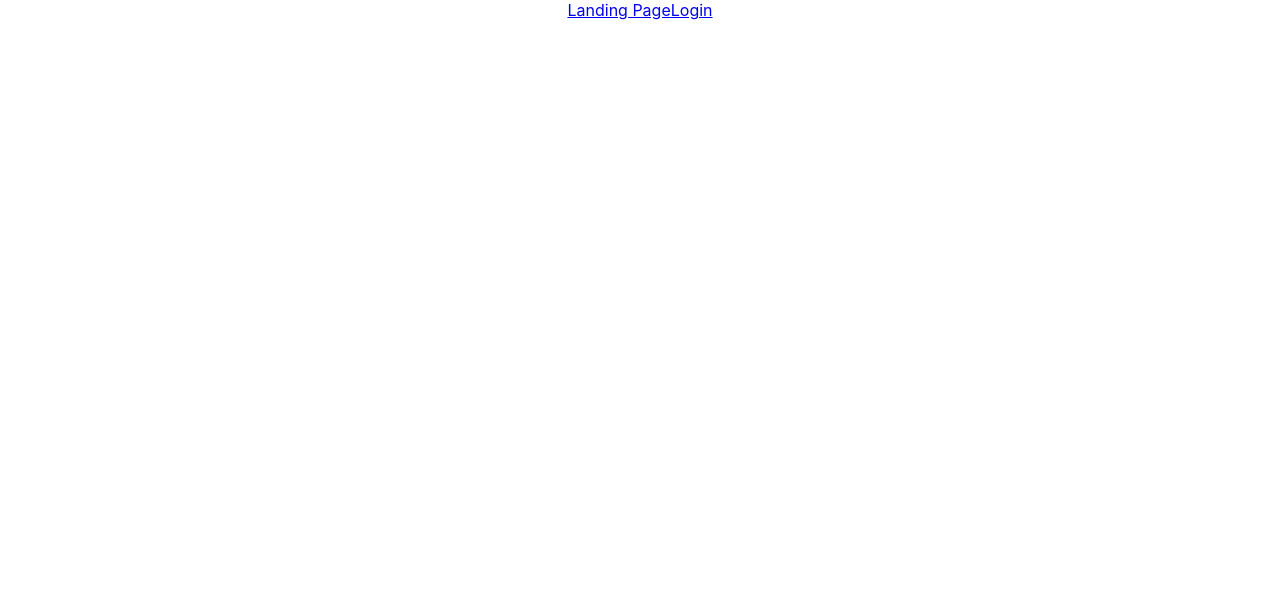
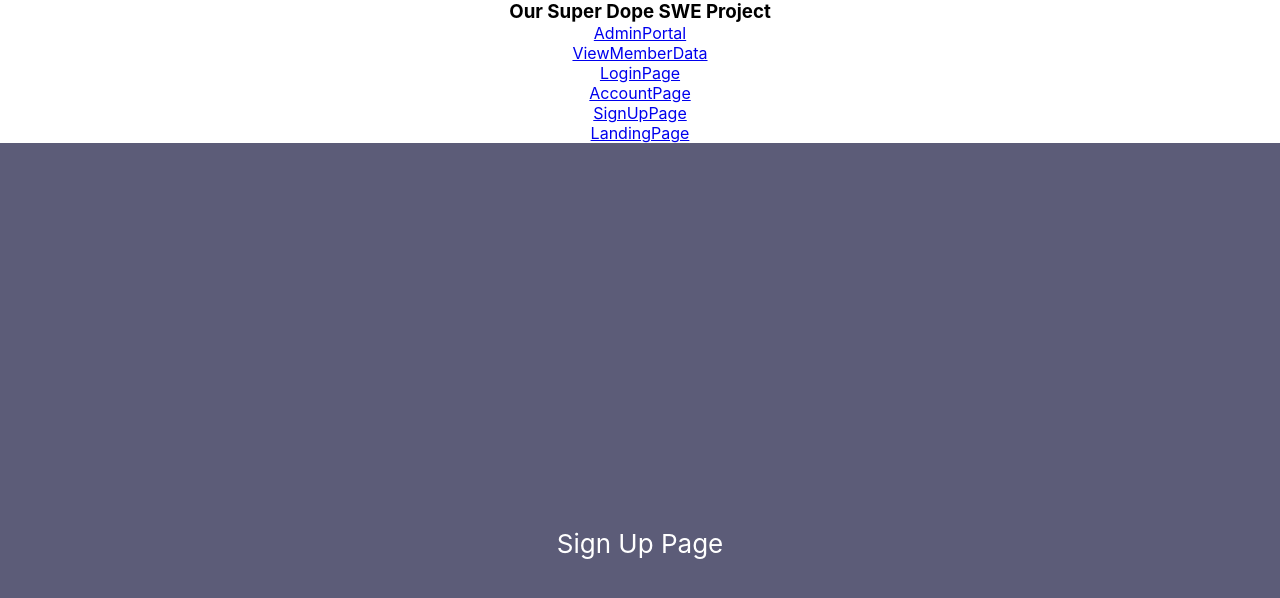
Before and after one commit to mcdirocco/swe-project, a React (Create React App) app in the folder frontend/: page /SignUp in a window 1280 px wide. Shown: the top 598 px of the page. Built offline with nearby package versions, Linux system fonts and the light colour scheme.

Commit message:
Navbar+Routing
The basic navbar is created with 6 links, and we can reroute to our new pages based on their addresses (/Landing, etc).  Couldn't figure out the css styling for the navbar yet.

```diff
--- a/frontend/src/App.css
+++ b/frontend/src/App.css
@@ -36,8 +36,3 @@
     transform: rotate(360deg);
   }
 }
-
-
-/*making a comment*/
-
-/* this is a comment made by Nick to make sure he can push to the master branch */
--- a/frontend/src/App.js
+++ b/frontend/src/App.js
@@ -1,5 +1,6 @@
 import './App.css';
 import React, { useState } from "react";
+import Navbar from "./components/Navbar/Navbar";
 
 import {
   BrowserRouter as Router,
@@ -7,20 +8,32 @@ import {
   Link,
 } from "react-router-dom";
 
+import AdminPortal from "./components/AdminPortal";
 import Landing from "./components/Landing";
 import Login from "./components/Login";
-
+import MemberData from "./components/MemberData";
+import AccountDetails from "./components/AccountDetails";
+import SignUp from "./components/SignUp";
 
 const App = () => {
   return (
     <section className="App">
+      <div><Navbar /></div>
       <Router>
-        <Link to="/Landing">Landing Page</Link>
-        <Link to="/Login">Login</Link>
+        <Route path="/AdminPortal" component={AdminPortal} />
+        <Route path="/MemberData" component={MemberData} />
+        <Route path="/Login" component={Login} />
+        <Route path="/AccountDetails" component={AccountDetails} />
+        <Route path="/SignUp" component={SignUp} />
         <Route path="/Landing" component={Landing} />
-        <Route path="/Login" component={Login} />
       </Router>
     </section>
+
   );
 };
 export default App;
+
+/*
+<Link to="/Landing">Landing Page</Link>
+        <Link to="/Login">Login</Link>
+ */
--- a/frontend/src/components/AccountDetails.js
+++ b/frontend/src/components/AccountDetails.js
@@ -2,7 +2,7 @@ const AccountDetails = () => {
     return (
       <div className="App">
         <header className="App-header">
-          Login comp
+          Account Details Page
         </header>
       </div>
     );
--- a/frontend/src/components/AdminPortal.js
+++ b/frontend/src/components/AdminPortal.js
@@ -2,7 +2,7 @@ const AdminPortal = () => {
     return (
       <div className="App">
         <header className="App-header">
-          Login comp
+          Admin Portal is showing
         </header>
       </div>
     );
--- a/frontend/src/components/MemberData.js
+++ b/frontend/src/components/MemberData.js
@@ -2,7 +2,7 @@ const MemData = () => {
     return (
       <div className="App">
         <header className="App-header">
-          Login comp
+          Member Data Page
         </header>
       </div>
     );
--- /dev/null
+++ b/frontend/src/components/Navbar/NavMenuItems.js
@@ -0,0 +1,35 @@
+// import Landing from "../Landing";
+// import Login from "./components/Login";
+
+export const NavMenuItems = [      //implement as a list
+    {
+        title: 'AdminPortal',
+        url: '/AdminPortal',
+        cName: 'navMenu-links',      //way to import classNames without having to manually type it in
+    },
+    {
+        title: 'ViewMemberData',
+        url: '/MemberData',
+        cName: 'navMenu-links',
+    },
+    {
+        title: 'LoginPage',
+        url: '/Login',
+        cName: 'navMenu-links',
+    },
+    {
+        title: 'AccountPage',
+        url: '/AccountDetails',
+        cName: 'navMenu-links',
+    },
+    {
+        title: 'SignUpPage',
+        url: '/SignUp',
+        cName: 'navMenu-links',
+    },
+    {
+        title: 'LandingPage',       //landing or home page
+        url: '/Landing',
+        cName: 'navMenu-links',
+    },
+]
--- /dev/null
+++ b/frontend/src/components/Navbar/Navbar.css
@@ -0,0 +1,12 @@
+* {
+    box-sizing: border-box;
+    margin: 0;
+    padding: 0;
+
+}
+
+.NavbarItems {
+    background: linear-gradient(90deg, rgb(110, 94, 254) 0%, rgba(73, 63, 252, 1) 100%);
+    height: 80px;
+
+}
--- /dev/null
+++ b/frontend/src/components/Navbar/Navbar.js
@@ -0,0 +1,29 @@
+import React, { Component } from 'react';
+import { NavMenuItems } from "./NavMenuItems";
+import './Navbar.css'
+
+class Navbar extends React.Component {
+    render() {
+        return (
+            <nav className="NavbarMenuItems">
+                <h1 className="navbar-logo">Our Super Dope SWE Project<i className="fab fa-react"></i></h1>
+                <div className="menu-icon">
+
+                </div>
+                <ul>
+                    {NavMenuItems.map((item, index) => {
+                        return (
+                            <li key={index}>
+                                <a className={item.cName} href={item.url}>
+                                {item.title}
+                                </a>
+                            </li>
+                        )
+                    })}
+                </ul>
+            </nav>
+        )
+    }
+}
+
+export default Navbar
--- a/frontend/src/components/SignUp.js
+++ b/frontend/src/components/SignUp.js
@@ -2,7 +2,7 @@ const SignUp = () => {
     return (
       <div className="App">
         <header className="App-header">
-          Register comp
+          Sign Up Page
         </header>
       </div>
     );
```
Also changed, not shown: 1 other file (tests, documents, lock files or other folders).
